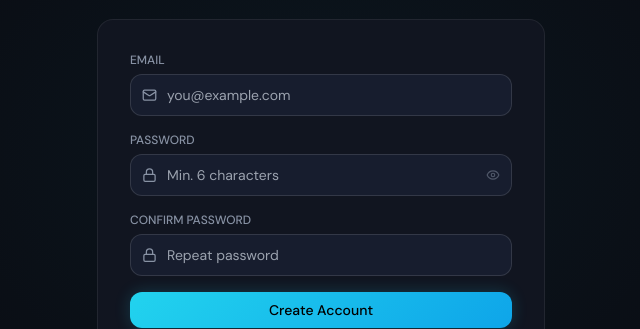
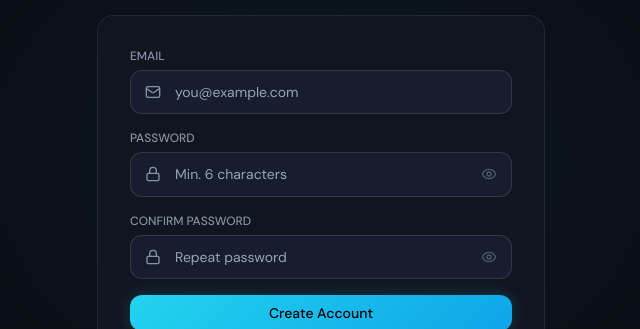
Before and after one commit to emzin-stack/Ch-nh-s-a-nh, a Next.js app: page /register in a window 1280 px wide. Shown: the part 242-571 px from the top of the page, without its empty margins (319-959 px from the left). Built offline with nearby package versions, Linux system fonts and the light colour scheme; no server answers.

Commit message:
fixloginpage

```diff
--- a/app/(auth)/login/page.tsx
+++ b/app/(auth)/login/page.tsx
@@ -1,25 +1,59 @@
 'use client';
-
-/**
- * MODIFIED FILE: app/(auth)/login/page.tsx
- *
- * Changes vs original:
- *   1. import useI18n
- *   2. const { t } = useI18n() inside component
- *   3. Replace every hardcoded label, placeholder hint, link text with t()
- */
 
 import { useState } from 'react';
 import { useRouter } from 'next/navigation';
 import Link from 'next/link';
 import { supabase } from '@/lib/supabase';
 import { Button } from '@/components/ui/Button';
-import { useI18n } from '@/lib/i18n'; // NEW
+import { useI18n } from '@/lib/i18n';
 import { Zap, Mail, Lock, Eye, EyeOff } from 'lucide-react';
+
+// ─── Reusable field wrappers ──────────────────────────────────────────────────
+// Using flex rows instead of absolute positioning for the eye button so the
+// input text area is ALWAYS bounded by real layout — never overlaps the icon.
+
+function IconInput({
+  icon,
+  children,
+}: {
+  icon: React.ReactNode;
+  children: React.ReactNode;
+}) {
+  return (
+    <div
+      className="flex items-center gap-0 rounded-xl overflow-hidden transition-all"
+      style={{
+        background: 'var(--surface-2)',
+        border: '1px solid var(--border-md)',
+      }}
+      // Propagate focus-visible ring to the wrapper so it looks unified
+      onFocusCapture={(e) => {
+        (e.currentTarget as HTMLDivElement).style.borderColor = 'var(--accent)';
+      }}
+      onBlurCapture={(e) => {
+        // Only reset if focus left the whole wrapper
+        if (!e.currentTarget.contains(e.relatedTarget as Node)) {
+          (e.currentTarget as HTMLDivElement).style.borderColor = 'var(--border-md)';
+        }
+      }}
+    >
+      {/* Left icon — fixed width, never shrinks */}
+      <span
+        className="flex items-center justify-center shrink-0"
+        style={{ width: '44px', color: 'var(--text-muted)' }}
+      >
+        {icon}
+      </span>
+
+      {/* The input grows to fill remaining space */}
+      {children}
+    </div>
+  );
+}
 
 export default function LoginPage() {
   const router = useRouter();
-  const { t } = useI18n(); // NEW
+  const { t } = useI18n();
   const [email, setEmail] = useState('');
   const [password, setPassword] = useState('');
   const [showPw, setShowPw] = useState(false);
@@ -39,6 +73,18 @@ export default function LoginPage() {
     }
   };
 
+  // Shared style for every <input> — no left/right padding needed because
+  // the IconInput wrapper handles spacing via flex children.
+  const inputStyle: React.CSSProperties = {
+    background: 'transparent',
+    border: 'none',
+    outline: 'none',
+    color: 'var(--text)',
+    width: '100%',
+    fontSize: '14px',
+    padding: '10px 0',       // vertical padding only; horizontal handled by flex
+  };
+
   return (
     <div className="min-h-screen flex items-center justify-center px-4" style={{ background: 'var(--bg)' }}>
       <div
@@ -47,6 +93,7 @@ export default function LoginPage() {
       />
 
       <div className="relative w-full max-w-md animate-slide-up">
+        {/* Logo */}
         <div className="flex flex-col items-center mb-8">
           <div
             className="w-12 h-12 rounded-2xl flex items-center justify-center mb-4"
@@ -62,57 +109,62 @@ export default function LoginPage() {
           </p>
         </div>
 
+        {/* Card */}
         <div className="p-8 rounded-2xl" style={{ background: 'var(--surface-1)', border: '1px solid var(--border)' }}>
           <form onSubmit={handleLogin} className="space-y-4">
+
+            {/* ── Email ── */}
             <div>
               <label className="block text-xs font-medium mb-1.5" style={{ color: 'var(--text-muted)' }}>
                 {t('login_email_label')}
               </label>
-              <div className="relative">
-                <Mail size={15} className="absolute left-3 top-1/2 -translate-y-1/2" style={{ color: 'var(--text-muted)' }} />
+              <IconInput icon={<Mail size={16} />}>
                 <input
                   type="email"
                   value={email}
                   onChange={(e) => setEmail(e.target.value)}
                   required
                   placeholder="you@example.com"
-                  className="w-full pl-9 pr-4 py-2.5 rounded-xl text-sm outline-none transition-all"
-                  style={{ background: 'var(--surface-2)', border: '1px solid var(--border-md)', color: 'var(--text)' }}
-                  onFocus={(e) => (e.target.style.borderColor = 'var(--accent)')}
-                  onBlur={(e) => (e.target.style.borderColor = 'var(--border-md)')}
+                  style={{ ...inputStyle, paddingRight: '14px' }}
                 />
-              </div>
+              </IconInput>
             </div>
 
+            {/* ── Password ── */}
             <div>
               <label className="block text-xs font-medium mb-1.5" style={{ color: 'var(--text-muted)' }}>
                 {t('login_password_label')}
               </label>
-              <div className="relative">
-                <Lock size={15} className="absolute left-3 top-1/2 -translate-y-1/2" style={{ color: 'var(--text-muted)' }} />
+              <IconInput icon={<Lock size={16} />}>
+                {/*
+                  The input and the eye button are SIBLINGS inside the flex row.
+                  The input gets `flex: 1` so it fills whatever space is left
+                  after the lock icon (44px) and the eye button (44px fixed).
+                  Text can NEVER reach under the eye button.
+                */}
                 <input
                   type={showPw ? 'text' : 'password'}
                   value={password}
                   onChange={(e) => setPassword(e.target.value)}
                   required
                   placeholder="••••••••"
-                  className="w-full pl-9 pr-10 py-2.5 rounded-xl text-sm outline-none transition-all"
-                  style={{ background: 'var(--surface-2)', border: '1px solid var(--border-md)', color: 'var(--text)' }}
-                  onFocus={(e) => (e.target.style.borderColor = 'var(--accent)')}
-                  onBlur={(e) => (e.target.style.borderColor = 'var(--border-md)')}
+                  style={{ ...inputStyle, flex: 1, minWidth: 0 }}
                 />
+                {/* Eye toggle — fixed 44px, same as left icon slot */}
                 <button
                   type="button"
                   onClick={() => setShowPw(!showPw)}
-                  className="absolute right-3 top-1/2 -translate-y-1/2 opacity-50 hover:opacity-100 transition-opacity"
+                  className="shrink-0 flex items-center justify-center opacity-50 hover:opacity-100 transition-opacity"
+                  style={{ width: '44px', color: 'var(--text-muted)' }}
+                  tabIndex={0}
+                  aria-label={showPw ? 'Hide password' : 'Show password'}
                 >
-                  {showPw
-                    ? <EyeOff size={14} style={{ color: 'var(--text-muted)' }} />
-                    : <Eye size={14} style={{ color: 'var(--text-muted)' }} />}
+                  {showPw ? <EyeOff size={16} /> : <Eye size={16} />}
                 </button>
-              </div>
+              </IconInput>
             </div>
 
+            {/* Error */}
             {error && (
               <div
                 className="px-3 py-2.5 rounded-xl text-sm"
--- a/app/(auth)/register/page.tsx
+++ b/app/(auth)/register/page.tsx
@@ -1,26 +1,57 @@
 'use client';
-
-/**
- * MODIFIED FILE: app/(auth)/register/page.tsx
- *
- * Changes vs original:
- *   1. import useI18n
- *   2. const { t } = useI18n() inside component
- *   3. Replace every hardcoded string with t()
- *   4. Validation error messages use t() keys
- */
 
 import { useState } from 'react';
 import { useRouter } from 'next/navigation';
 import Link from 'next/link';
 import { supabase } from '@/lib/supabase';
 import { Button } from '@/components/ui/Button';
-import { useI18n } from '@/lib/i18n'; // NEW
+import { useI18n } from '@/lib/i18n';
 import { Zap, Mail, Lock, Eye, EyeOff, CheckCircle } from 'lucide-react';
+
+// ─── Reusable field wrapper (flex row, no absolute positioning) ───────────────
+function IconInput({
+  icon,
+  error: hasError = false,
+  children,
+}: {
+  icon: React.ReactNode;
+  error?: boolean;
+  children: React.ReactNode;
+}) {
+  return (
+    <div
+      className="flex items-center rounded-xl overflow-hidden transition-all"
+      style={{
+        background: 'var(--surface-2)',
+        border: `1px solid ${hasError ? 'rgba(244,63,94,0.5)' : 'var(--border-md)'}`,
+      }}
+      onFocusCapture={(e) => {
+        (e.currentTarget as HTMLDivElement).style.borderColor = 'var(--accent)';
+      }}
+      onBlurCapture={(e) => {
+        if (!e.currentTarget.contains(e.relatedTarget as Node)) {
+          (e.currentTarget as HTMLDivElement).style.borderColor =
+            hasError ? 'rgba(244,63,94,0.5)' : 'var(--border-md)';
+        }
+      }}
+    >
+      {/* Left icon slot — fixed 44px */}
+      <span
+        className="flex items-center justify-center shrink-0"
+        style={{ width: '44px', color: 'var(--text-muted)' }}
+      >
+        {icon}
+      </span>
+
+      {/* Content (input + optional right button) fills the rest */}
+      {children}
+    </div>
+  );
+}
 
 export default function RegisterPage() {
   const router = useRouter();
-  const { t } = useI18n(); // NEW
+  const { t } = useI18n();
   const [email, setEmail] = useState('');
   const [password, setPassword] = useState('');
   const [confirmPw, setConfirmPw] = useState('');
@@ -32,16 +63,8 @@ export default function RegisterPage() {
   const handleRegister = async (e: React.FormEvent) => {
     e.preventDefault();
     setError('');
-
-    if (password.length < 6) {
-      setError(t('register_err_short')); // t() replaces hardcoded message
-      return;
-    }
-    if (password !== confirmPw) {
-      setError(t('register_err_mismatch')); // t() replaces hardcoded message
-      return;
-    }
-
+    if (password.length < 6) { setError(t('register_err_short')); return; }
+    if (password !== confirmPw) { setError(t('register_err_mismatch')); return; }
     setLoading(true);
     const { error: authError } = await supabase.auth.signUp({ email, password });
     if (authError) {
@@ -53,14 +76,39 @@ export default function RegisterPage() {
     }
   };
 
+  // Shared input style — no horizontal padding; flex handles spacing
+  const inputStyle: React.CSSProperties = {
+    background: 'transparent',
+    border: 'none',
+    outline: 'none',
+    color: 'var(--text)',
+    fontSize: '14px',
+    padding: '10px 0',
+    flex: 1,
+    minWidth: 0, // prevents text from forcing the flex row to overflow
+  };
+
+  // Eye toggle button — same fixed width as the left icon slot for symmetry
+  const EyeButton = () => (
+    <button
+      type="button"
+      onClick={() => setShowPw(!showPw)}
+      className="shrink-0 flex items-center justify-center opacity-50 hover:opacity-100 transition-opacity"
+      style={{ width: '44px', color: 'var(--text-muted)' }}
+      tabIndex={0}
+      aria-label={showPw ? 'Hide password' : 'Show password'}
+    >
+      {showPw ? <EyeOff size={16} /> : <Eye size={16} />}
+    </button>
+  );
+
+  const confirmMismatch = confirmPw.length > 0 && confirmPw !== password;
+
   if (success) {
     return (
       <div className="min-h-screen flex items-center justify-center px-4" style={{ background: 'var(--bg)' }}>
         <div className="flex flex-col items-center gap-4 animate-fade-in">
-          <div
-            className="w-16 h-16 rounded-full flex items-center justify-center"
-            style={{ background: 'rgba(52,211,153,0.15)', color: '#34d399' }}
-          >
+          <div className="w-16 h-16 rounded-full flex items-center justify-center" style={{ background: 'rgba(52,211,153,0.15)', color: '#34d399' }}>
             <CheckCircle size={32} />
           </div>
           <h2 className="text-xl font-bold" style={{ fontFamily: 'var(--font-display)', color: 'var(--text)' }}>
@@ -82,6 +130,7 @@ export default function RegisterPage() {
       />
 
       <div className="relative w-full max-w-md animate-slide-up">
+        {/* Logo */}
         <div className="flex flex-col items-center mb-8">
           <div
             className="w-12 h-12 rounded-2xl flex items-center justify-center mb-4"
@@ -100,82 +149,76 @@ export default function RegisterPage() {
         <div className="p-8 rounded-2xl" style={{ background: 'var(--surface-1)', border: '1px solid var(--border)' }}>
           <form onSubmit={handleRegister} className="space-y-4">
 
-            {/* Email */}
+            {/* ── Email ── */}
             <div>
               <label className="block text-xs font-medium mb-1.5" style={{ color: 'var(--text-muted)' }}>
                 {t('register_email_label')}
               </label>
-              <div className="relative">
-                <Mail size={15} className="absolute left-3 top-1/2 -translate-y-1/2" style={{ color: 'var(--text-muted)' }} />
+              <IconInput icon={<Mail size={16} />}>
                 <input
                   type="email"
                   value={email}
                   onChange={(e) => setEmail(e.target.value)}
                   required
                   placeholder="you@example.com"
-                  className="w-full pl-9 pr-4 py-2.5 rounded-xl text-sm outline-none transition-all"
-                  style={{ background: 'var(--surface-2)', border: '1px solid var(--border-md)', color: 'var(--text)' }}
-                  onFocus={(e) => (e.target.style.borderColor = 'var(--accent)')}
-                  onBlur={(e) => (e.target.style.borderColor = 'var(--border-md)')}
+                  style={{ ...inputStyle, paddingRight: '14px' }}
                 />
-              </div>
+              </IconInput>
             </div>
 
-            {/* Password */}
+            {/* ── Password ── */}
             <div>
               <label className="block text-xs font-medium mb-1.5" style={{ color: 'var(--text-muted)' }}>
                 {t('register_password_label')}
               </label>
-              <div className="relative">
-                <Lock size={15} className="absolute left-3 top-1/2 -translate-y-1/2" style={{ color: 'var(--text-muted)' }} />
+              <IconInput icon={<Lock size={16} />}>
+                {/*
+                  input has flex:1 + minWidth:0 → shrinks to whatever space
+                  remains after the lock icon (44px) and eye button (44px).
+                  No text can bleed under the eye icon.
+                */}
                 <input
                   type={showPw ? 'text' : 'password'}
                   value={password}
                   onChange={(e) => setPassword(e.target.value)}
                   required
                   placeholder="Min. 6 characters"
-                  className="w-full pl-9 pr-10 py-2.5 rounded-xl text-sm outline-none transition-all"
-                  style={{ background: 'var(--surface-2)', border: '1px solid var(--border-md)', color: 'var(--text)' }}
-                  onFocus={(e) => (e.target.style.borderColor = 'var(--accent)')}
-                  onBlur={(e) => (e.target.style.borderColor = 'var(--border-md)')}
+                  style={inputStyle}
                 />
-                <button
-                  type="button"
-                  onClick={() => setShowPw(!showPw)}
-                  className="absolute right-3 top-1/2 -translate-y-1/2 opacity-50 hover:opacity-100 transition-opacity"
-                >
-                  {showPw
-                    ? <EyeOff size={14} style={{ color: 'var(--text-muted)' }} />
-                    : <Eye size={14} style={{ color: 'var(--text-muted)' }} />}
-                </button>
-              </div>
+                <EyeButton />
+              </IconInput>
             </div>
 
-            {/* Confirm Password */}
+            {/* ── Confirm Password ── */}
             <div>
               <label className="block text-xs font-medium mb-1.5" style={{ color: 'var(--text-muted)' }}>
                 {t('register_confirm_label')}
               </label>
-              <div className="relative">
-                <Lock size={15} className="absolute left-3 top-1/2 -translate-y-1/2" style={{ color: 'var(--text-muted)' }} />
+              {/*
+                error prop drives the red border on the wrapper — the input
+                itself has no padding concern because flex handles the layout.
+              */}
+              <IconInput icon={<Lock size={16} />} error={confirmMismatch}>
                 <input
                   type={showPw ? 'text' : 'password'}
                   value={confirmPw}
                   onChange={(e) => setConfirmPw(e.target.value)}
                   required
                   placeholder="Repeat password"
-                  className="w-full pl-9 pr-4 py-2.5 rounded-xl text-sm outline-none transition-all"
-                  style={{
-                    background: 'var(--surface-2)',
-                    border: `1px solid ${confirmPw && confirmPw !== password ? 'rgba(244,63,94,0.5)' : 'var(--border-md)'}`,
-                    color: 'var(--text)',
-                  }}
-                  onFocus={(e) => (e.target.style.borderColor = 'var(--accent)')}
-                  onBlur={(e) => (e.target.style.borderColor = confirmPw && confirmPw !== password ? 'rgba(244,63,94,0.5)' : 'var(--border-md)')}
+                  style={inputStyle}
                 />
-              </div>
+                {/* Eye button on confirm field too — same toggle, consistent UX */}
+                <EyeButton />
+              </IconInput>
+              {/* Mismatch hint appears BELOW the field, never inside it */}
+              {confirmMismatch && (
+                <p className="mt-1.5 text-xs" style={{ color: '#f43f5e', paddingLeft: '4px' }}>
+                  {t('register_err_mismatch')}
+                </p>
+              )}
             </div>
 
+            {/* Error banner (server-side errors) */}
             {error && (
               <div
                 className="px-3 py-2.5 rounded-xl text-sm"
```
